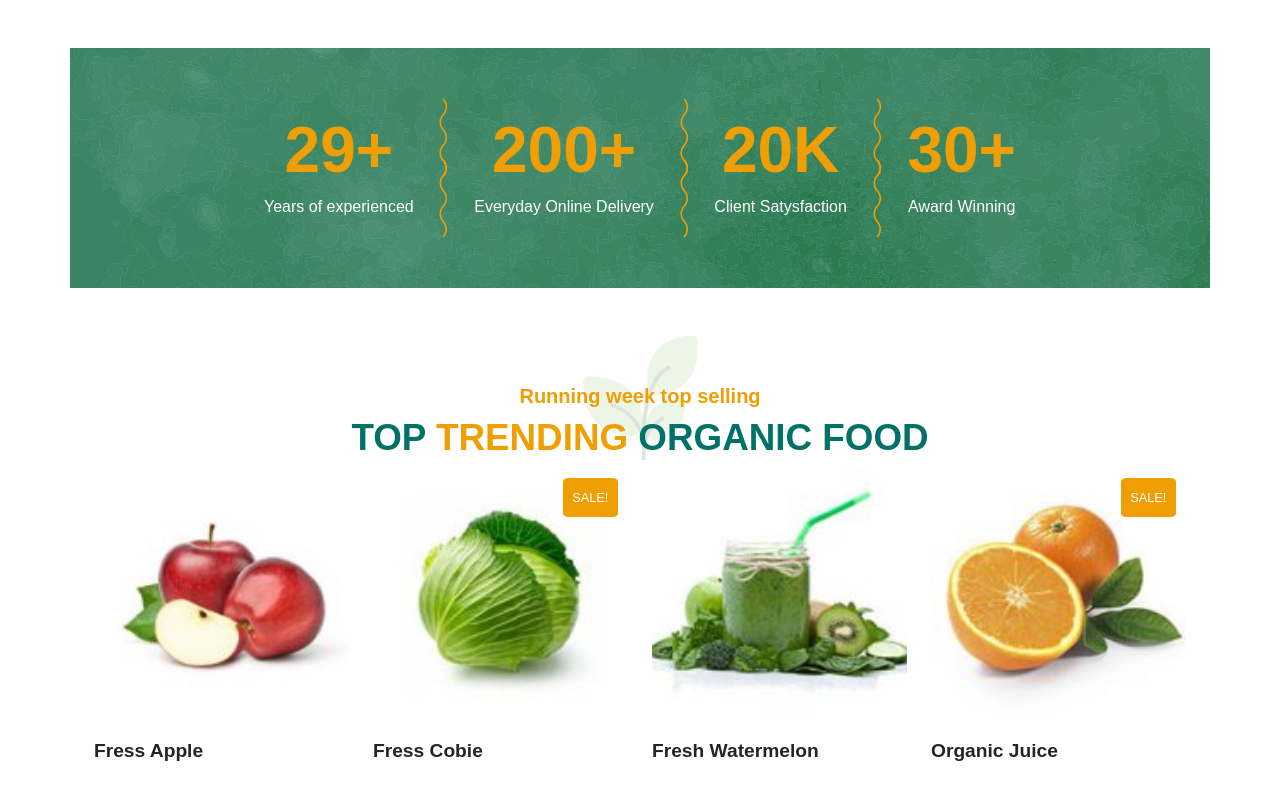
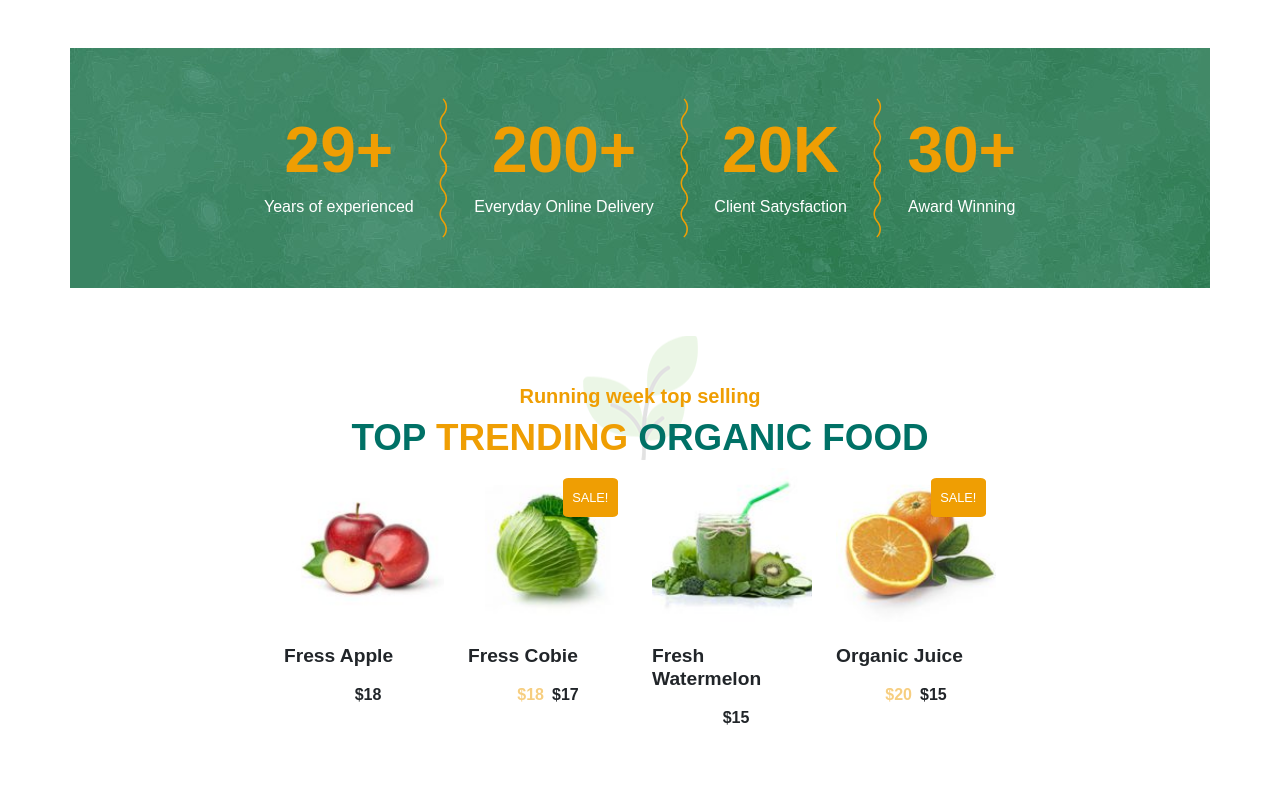
Before and after one commit to Flopiras/proj-html-vuejs, a Vue app: page / in a window 1280 px wide. Shown: the part 3372-4172 px from the top of the page. Built offline with nearby package versions, Linux system fonts and the light colour scheme.

Commit message:
add BaseCard

```diff
--- a/src/components/main/SectionTrending.vue
+++ b/src/components/main/SectionTrending.vue
@@ -1,10 +1,10 @@
 <script>
-import BaseCard from '../BaseCard.vue';
+import ShopCard from './ShopCard.vue';
 export default {
     props: {
         trends: Array
     },
-    components: { BaseCard }
+    components: { ShopCard }
 }
 </script>
 
@@ -12,19 +12,24 @@ export default {
     <section>
 
         <div class="container">
+            <!-- section header -->
             <div class="section-header">
                 <h5 class="second-color">Running week top selling</h5>
                 <h3 class="main-color text-uppercase">top <span class="second-color">trending</span> organic food</h3>
             </div>
+            <!-- section main -->
             <div class="section-main">
                 <div class="row">
                     <div class="col-2"></div>
-                    <div class="col8">
+                    <div class="col-8">
                         <div class="container-fluid">
+                            <!-- cards -->
                             <div class="row row-cols-4">
-                                <div v-for="trend in trends" :key="trend.id" class="trend col">
-                                    <BaseCard :pic="trend.pic" :picName="trend.name" :mainCaption="trend.name"
-                                        :saleTag="trend.discount" />
+                                <div v-for="trend in trends" :key="trend.id" class="col">
+                                    <div class="trend">
+
+                                        <ShopCard :item="trend" />
+                                    </div>
                                 </div>
                             </div>
                         </div>
@@ -56,5 +61,6 @@ section {
         font-size: 2.3rem;
         font-weight: 600;
     }
+
 }
 </style>
```
